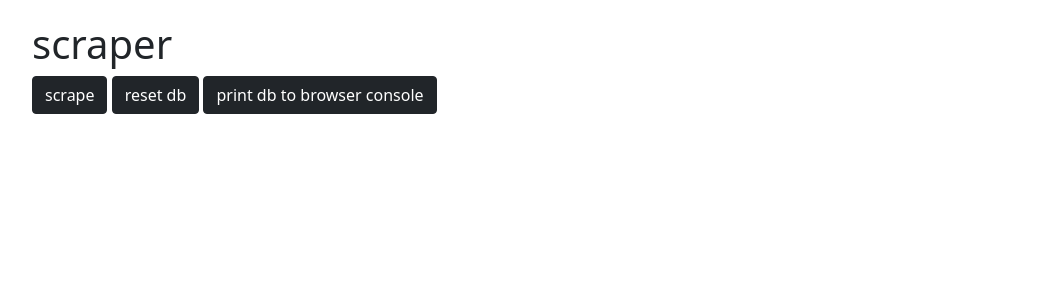
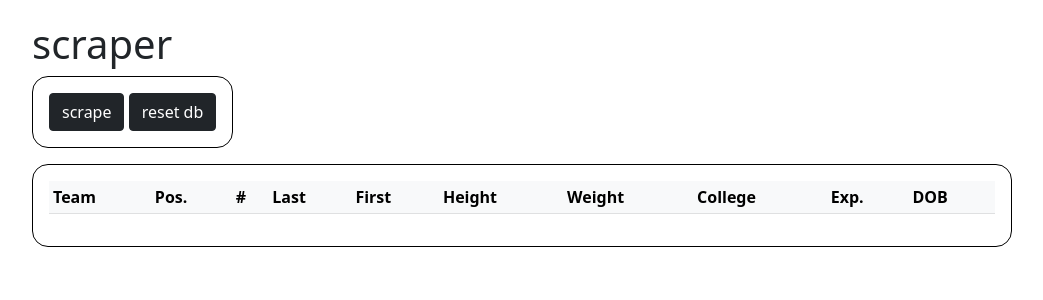
Before and after one commit to elijah9/nfltools, a Flask app: page /scraper in a window 1280 px wide. Shown: the part 56-356 px from the top of the page, without its empty margins (118-1161 px from the left). Run offline with Flask 2, Linux system fonts and the light colour scheme; lists and menus that the app fills with data are empty; some libraries are stand-ins or nearby versions.

Commit message:
overhauled indexeddb functionality; added basic table to view all players in db

```diff
--- a/app.py
+++ b/app.py
@@ -2,6 +2,7 @@ from flask import Flask, render_template
 from scraping.league_scraper import scrape_league
 
 app = Flask(__name__)
+app.templates_auto_reload = True
 
 @app.route("/home")
 @app.route("/")
--- a/scraping/league_scraper.py
+++ b/scraping/league_scraper.py
@@ -23,7 +23,6 @@ def scrape_league(year):
         for player in team_players:
             all_players.append(player)
 
-
     return {
         "teams": all_teams,
         "players": all_players
--- a/static/css/site.css
+++ b/static/css/site.css
@@ -1,3 +1,37 @@
 div#body-content {
     margin: 20px 150px 0px 150px;
 }
+
+.outline {
+    padding: 1rem;
+    border: 0.1rem solid black;
+    border-radius: 1rem;
+    width: fit-content;
+}
+
+.hidden {
+    display: none;
+}
+
+.margin-top {
+    margin-top: 1rem;
+}
+
+.tbl {
+    display: table;
+    overflow: hidden;
+    border-spacing: 0.75rem;
+}
+
+.tbl-cell {
+    display: table-cell;
+    vertical-align: middle;
+}
+
+.br-light {
+    background-color: aliceblue;
+}
+
+.auto-width {
+    width: auto;
+}
--- a/static/js/scraper.js
+++ b/static/js/scraper.js
@@ -1,23 +1,62 @@
-function initScraper() {
-    $("button#scrape-button").on("click", function (e) {
-        $.get("/scraper/data", function(data, status) {
-            writeAllToStore(TABLE_NAMES.team, data.teams);
-            writeAllToStore(TABLE_NAMES.player, data.players);
-            console.log("scrape results written to db");
+async function initScraper() {
+    await resetPlayersTable();
+
+    document.getElementById("scraper-buttons").style.display = "block";
+
+    $("button#scrape-button").on("click", async function (e) {
+        document.getElementById("loading-indicator").style.display = "table";
+        $.get("/scraper/data", async function(data, status) {
+            await writeAllToTable(TABLE_NAMES.team, data.teams);
+            await writeAllToTable(TABLE_NAMES.player, data.players);
+            await resetPlayersTable();
+            document.getElementById("loading-indicator").style.display = "none";
         })
     });
-    $("button#reset-db-button").on("click", function (e) {
-        console.log("resetting db...");
-        resetDb();
-        console.log("done resetting db");
-    });
-    $("button#print-db-button").on("click", function (e) {
-        console.log("printing db...");
-        for(const [tableNameId, tableName] of Object.entries(TABLE_NAMES)) {
-            readAllFromStore(tableName, function(allRows) {
-                console.log(tableName);
-                console.log(allRows);
-            })
-        }
+
+    $("button#reset-db-button").on("click", async function (e) {
+        console.log("clicked reset button");
+        document.getElementById("loading-indicator").style.display = "table";
+        await resetDb();
+        location.reload();
     });
 }
+
+async function resetPlayersTable() {
+    $("#roster-table-data").empty();
+
+    let allPlayers = await getAllFromTable(TABLE_NAMES.player);
+    for(let i = 0; i < allPlayers.length; ++i) {
+        let player = allPlayers[i];
+        let playerRow = document.createElement("tr");
+
+        let teamVal = genTableData(player.teamCode);
+        let posVal = genTableData(player.position);
+        let numVal = genTableData(player.jerseyNumber);
+        let lNameVal = genTableData(player.lastName);
+        let fNameVal = genTableData(player.firstName);
+        let heightVal = genTableData(player.height);
+        let weightVal = genTableData(player.weight);
+        let collegeVal = genTableData(player.college);
+        let expVal = genTableData(player.experience);
+        let dobVal = genTableData(player.birthDate);
+
+        playerRow.appendChild(teamVal);
+        playerRow.appendChild(posVal);
+        playerRow.appendChild(numVal);
+        playerRow.appendChild(lNameVal);
+        playerRow.appendChild(fNameVal);
+        playerRow.appendChild(heightVal);
+        playerRow.appendChild(weightVal);
+        playerRow.appendChild(collegeVal);
+        playerRow.appendChild(expVal);
+        playerRow.appendChild(dobVal);
+
+        document.getElementById("roster-table-data").appendChild(playerRow);
+    }
+}
+
+function genTableData(cellVal) {
+    let cell = document.createElement("td");
+    cell.innerText = cellVal;
+    return cell;
+}
--- a/templates/base.html
+++ b/templates/base.html
@@ -43,6 +43,7 @@
     <script src="https://cdn.jsdelivr.net/npm/bootstrap@5.1.3/dist/js/bootstrap.bundle.min.js"
         integrity="sha384-ka7Sk0Gln4gmtz2MlQnikT1wXgYsOg+OMhuP+IlRH9sENBO0LRn5q+8nbTov4+1p"
         crossorigin="anonymous"></script>
+    <script src="https://unpkg.com/localbase/dist/localbase.min.js"></script>
     <script src="{{ url_for('static', filename='js/idb-utils.js') }}"></script>
     {% block scripts %}{% endblock %}
 </body>
--- a/templates/scraper.html
+++ b/templates/scraper.html
@@ -6,9 +6,46 @@
 
 {% block content %}
     <h1>{{title}}</h1>
-    <button type="button" class="btn btn-dark" id="scrape-button">scrape</button>
-    <button type="button" class="btn btn-dark" id="reset-db-button">reset db</button>
-    <button type="button" class="btn btn-dark" id="print-db-button">print db to browser console</button>
+
+    <div id="scraper-buttons" class="outline">
+        <button type="button" class="btn btn-dark" id="scrape-button">scrape</button>
+        <button type="button" class="btn btn-dark" id="reset-db-button">reset db</button>
+    </div>
+
+    <div class="outline auto-width margin-top">
+        <table id="roster-table" class="table table-light table-striped table-hover table-sm">
+            <thead>
+                <tr>
+                    <th scope="col">Team</th>
+                    <th scope="col">Pos.</th>
+                    <th scope="col">#</th>
+                    <th scope="col">Last</th>
+                    <th scope="col">First</th>
+                    <th scope="col">Height</th>
+                    <th scope="col">Weight</th>
+                    <th scope="col">College</th>
+                    <th scope="col">Exp.</th>
+                    <th scope="col">DOB</th>
+                </tr>
+            </thead>
+            <tbody id="roster-table-data">
+
+            </tbody>
+        </table>
+
+        <div id="loading-indicator" class="margin-top hidden">
+            <div class="tbl">
+                <div class="spinner-border tbl-cell" role="status">
+                    <span class="visually-hidden">Loading...</span>
+                </div>
+                <div id="loading-text" class="tbl-cell">
+                    chill for a second...
+                </div>
+            </div>
+        </div>
+    </div>
+
+
 {% endblock %}
 
 {% block scripts %}
```
Also changed, not shown: static/js/idb-utils.js (+13 -66 lines), README.md.
